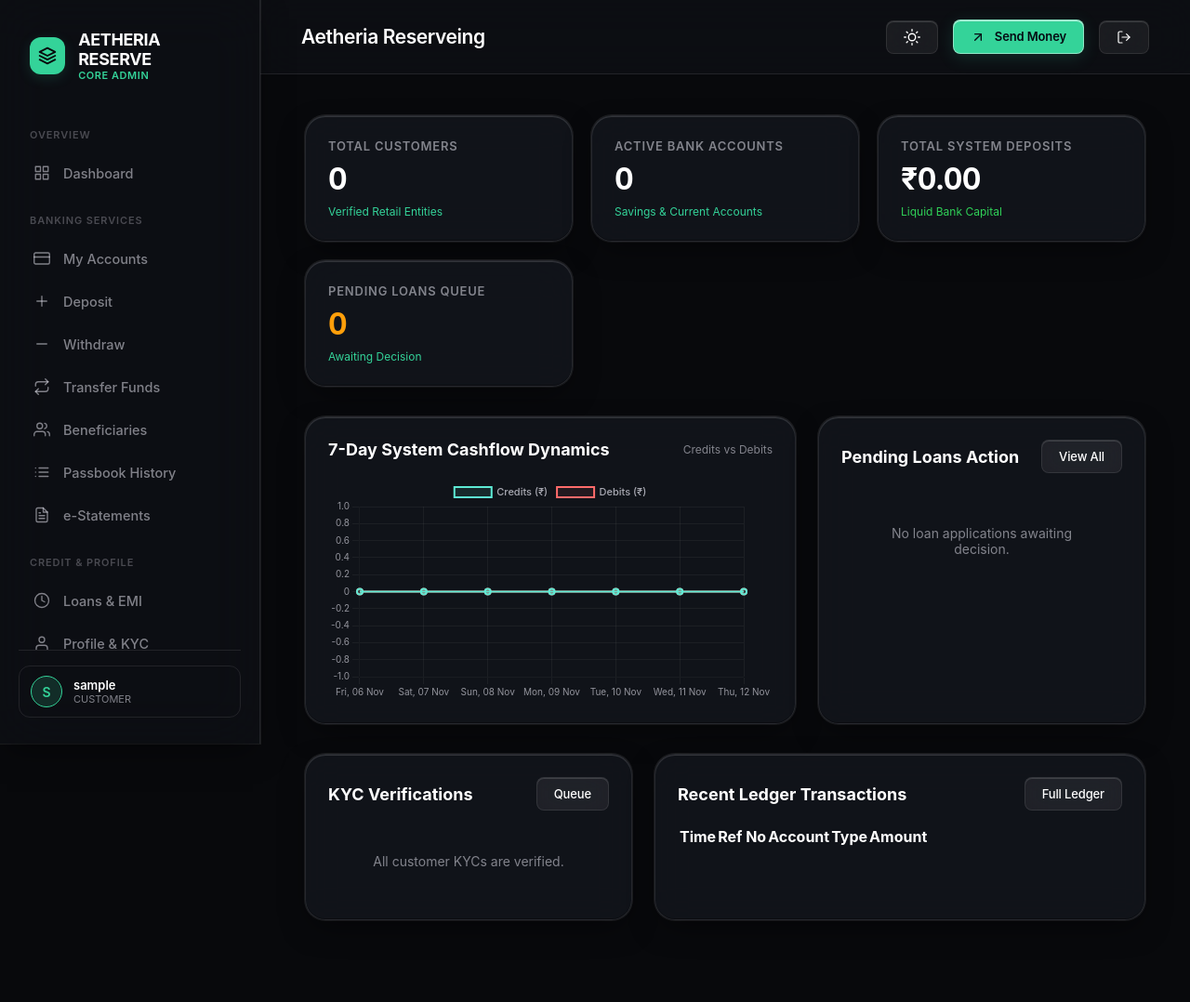
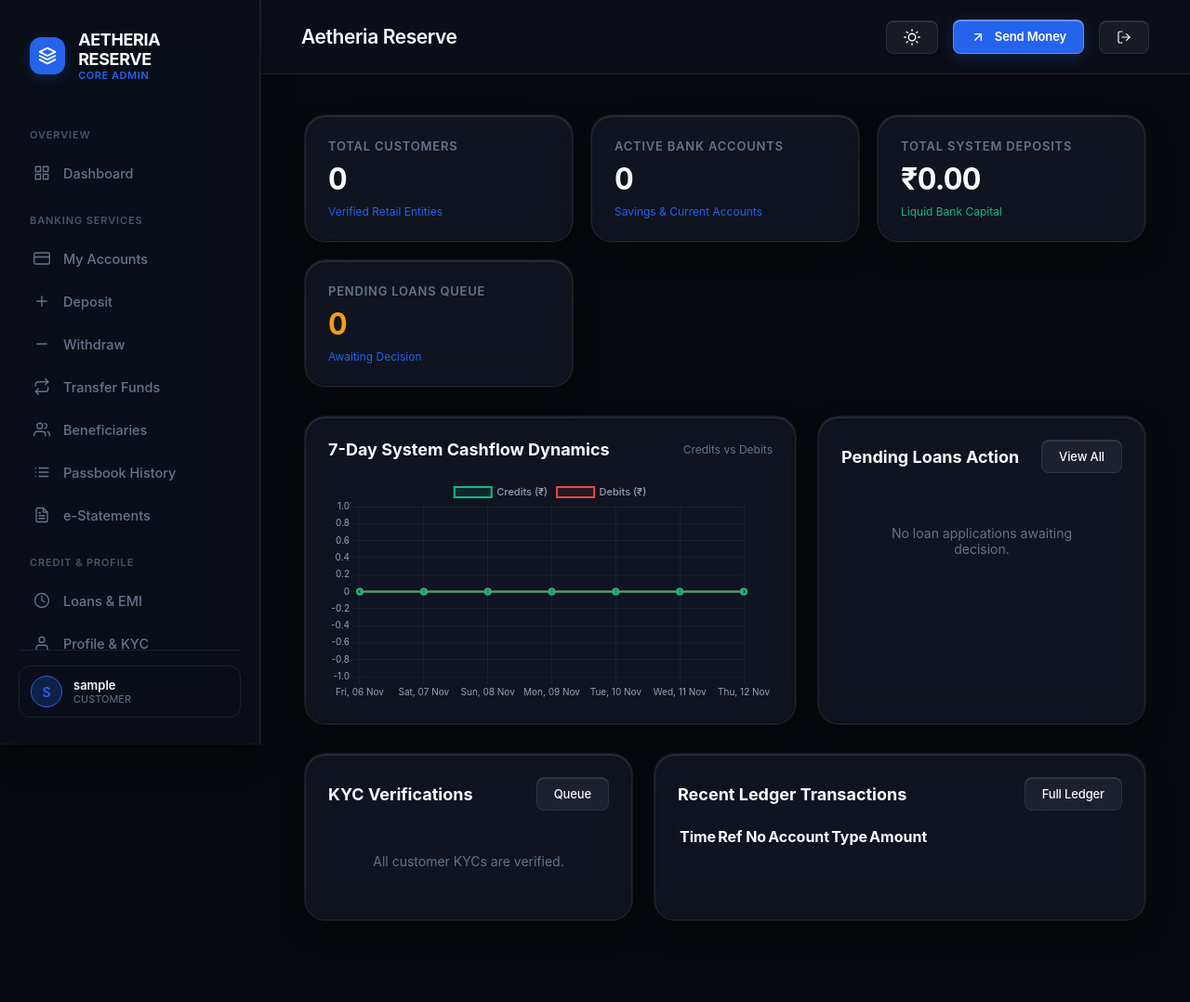
Before and after one commit to jainmikul23/BANKING-SYSTEM, a Django app: page /portal-admin/ in a window 1280 px wide. Shown: the whole page at 93% size. Run offline with Django 5.2, Linux system fonts and the light colour scheme; the visitor is signed in with stand-in values (Sample User, id 1); data that the repository does not hold is empty; some libraries are stand-ins or nearby versions.

Commit message:
feat(theme): transition to Institutional Sapphire & Obsidian palette, eliminate crypto/mint tints

```diff
--- a/banking/statements.py
+++ b/banking/statements.py
@@ -60,7 +60,7 @@ def generate_pdf_statement(account, transactions, start_date=None, end_date=None
 
     # Custom typography styles
     primary_color = colors.HexColor('#0B1426')
-    accent_color = colors.HexColor('#0F766E')
+    accent_color = colors.HexColor('#1D4ED8')
     text_dark = colors.HexColor('#1E293B')
     text_muted = colors.HexColor('#64748B')
     border_color = colors.HexColor('#E2E8F0')
--- a/static/css/glass.css
+++ b/static/css/glass.css
@@ -111,15 +111,16 @@
 
 .btn-primary {
   background: var(--accent);
-  color: #050811;
+  color: #FFFFFF;
   font-weight: 600;
-  border: 1px solid rgba(255, 255, 255, 0.45);
-  box-shadow: 0 4px 18px var(--accent-glow), inset 0 1px 0 rgba(255, 255, 255, 0.6);
+  border: 1px solid rgba(255, 255, 255, 0.25);
+  box-shadow: 0 4px 18px var(--accent-glow), inset 0 1px 0 rgba(255, 255, 255, 0.35);
 }
 
 .btn-primary:hover {
   background: var(--accent-hover);
-  box-shadow: 0 6px 24px var(--accent-glow), inset 0 1px 0 rgba(255, 255, 255, 0.7);
+  color: #FFFFFF;
+  box-shadow: 0 6px 24px var(--accent-glow), inset 0 1px 0 rgba(255, 255, 255, 0.45);
 }
 
 .btn-glass {
--- a/static/css/layout.css
+++ b/static/css/layout.css
@@ -92,7 +92,7 @@ body::before {
   align-items: center;
   justify-content: center;
   box-shadow: 0 4px 14px var(--accent-glow);
-  color: #08090C;
+  color: #FFFFFF;
 }
 
 .brand-title {
--- a/static/css/pages/auth.css
+++ b/static/css/pages/auth.css
@@ -31,8 +31,8 @@
   width: 48px;
   height: 48px;
   border-radius: var(--r-md);
-  background: linear-gradient(135deg, var(--accent) 0%, #0F766E 100%);
-  color: #060B16;
+  background: linear-gradient(135deg, var(--accent) 0%, #1D4ED8 100%);
+  color: #FFFFFF;
   display: flex;
   align-items: center;
   justify-content: center;
--- a/static/css/pages/landing.css
+++ b/static/css/pages/landing.css
@@ -49,7 +49,7 @@
   display: flex;
   align-items: center;
   justify-content: center;
-  color: #08090C;
+  color: #FFFFFF;
   box-shadow: 0 4px 16px var(--accent-glow);
 }
 
@@ -116,8 +116,8 @@
 }
 
 .hero-title .accent-text {
-  color: var(--accent);
-  background: linear-gradient(135deg, #FFFFFF 0%, #34D399 75%);
+  color: #60A5FA;
+  background: linear-gradient(135deg, #FFFFFF 25%, #60A5FA 100%);
   -webkit-background-clip: text;
   -webkit-text-fill-color: transparent;
 }
--- a/static/css/tokens.css
+++ b/static/css/tokens.css
@@ -1,53 +1,53 @@
 :root {
   /* =====================================================================
-     APPLE HIG DARK MODE SPECIFICATION (macOS Sonoma & iOS Wallet)
-     No purple gradients, no neon glow, pure optical contrast & SF Pro
+     INSTITUTIONAL RESERVE PALETTE (Midnight Obsidian, Titanium & Sapphire)
+     Zero AI neon/purple, calibrated optical contrast, executive typography
      ===================================================================== */
-  --bg-0: #08090C;             /* Space Black canvas */
-  --bg-1: #0F1015;             /* Inset Grouped background */
-  --bg-surface: #16181F;       /* Elevated card background */
-  --bg-card: rgba(255, 255, 255, 0.045);
-  --bg-card-hover: rgba(255, 255, 255, 0.075);
-  --bg-input: rgba(255, 255, 255, 0.05);
+  --bg-0: #07090E;             /* Deep Midnight Obsidian canvas */
+  --bg-1: #0D111A;             /* Institutional Inset Slate */
+  --bg-surface: #131824;       /* Elevated Executive Card */
+  --bg-card: rgba(255, 255, 255, 0.035);
+  --bg-card-hover: rgba(255, 255, 255, 0.065);
+  --bg-input: rgba(255, 255, 255, 0.045);
 
-  /* Frosted Glass Layers (visionOS multi-pass) */
-  --glass-base: rgba(15, 16, 21, 0.78);
-  --glass-card: rgba(255, 255, 255, 0.04);
-  --glass-panel: rgba(22, 24, 31, 0.72);
-  --glass-strong: rgba(28, 30, 39, 0.88);
-  --glass-interactive: rgba(255, 255, 255, 0.06);
+  /* Frosted Glass Layers (Multi-pass architectural blur) */
+  --glass-base: rgba(13, 17, 26, 0.82);
+  --glass-card: rgba(255, 255, 255, 0.035);
+  --glass-panel: rgba(19, 24, 36, 0.78);
+  --glass-strong: rgba(24, 31, 46, 0.92);
+  --glass-interactive: rgba(255, 255, 255, 0.055);
 
-  /* Apple Hairline Strokes */
-  --stroke: rgba(255, 255, 255, 0.09);
-  --stroke-subtle: rgba(255, 255, 255, 0.05);
-  --stroke-highlight: rgba(255, 255, 255, 0.18);
-  --highlight-top: inset 0 1px 0 rgba(255, 255, 255, 0.14);
-  --highlight-inner: inset 0 0 0 1px rgba(255, 255, 255, 0.06);
-  --shadow-occlusion: inset 0 -1px 0 0 rgba(0, 0, 0, 0.35);
+  /* Precision Hairline Strokes */
+  --stroke: rgba(255, 255, 255, 0.08);
+  --stroke-subtle: rgba(255, 255, 255, 0.04);
+  --stroke-highlight: rgba(255, 255, 255, 0.16);
+  --highlight-top: inset 0 1px 0 rgba(255, 255, 255, 0.12);
+  --highlight-inner: inset 0 0 0 1px rgba(255, 255, 255, 0.05);
+  --shadow-occlusion: inset 0 -1px 0 0 rgba(0, 0, 0, 0.45);
 
-  /* Apple Human Interface Typography Tokens */
-  --text: #FFFFFF;                                /* Primary Label */
-  --text-secondary: rgba(235, 235, 245, 0.78);     /* Secondary Label */
-  --muted: rgba(235, 235, 245, 0.52);              /* Tertiary Label */
-  --muted-light: rgba(235, 235, 245, 0.28);        /* Quaternary Label */
+  /* Executive Typography Tokens */
+  --text: #F8FAFC;                                /* Platinum Crisp White */
+  --text-secondary: #94A3B8;                      /* Cool Slate */
+  --muted: #64748B;                               /* Slate Muted */
+  --muted-light: #475569;                         /* Slate Quaternary */
 
-  /* Apple Financial Accent (Clean Mint & Titanium - Zero Purple) */
-  --accent: #34D399;                               /* Apple Cash Mint */
-  --accent-rgb: 52, 211, 153;
-  --accent-glow: rgba(52, 211, 153, 0.16);
-  --accent-hover: #10B981;
-  --accent-surface: rgba(52, 211, 153, 0.09);
-  --accent-border: rgba(52, 211, 153, 0.25);
+  /* Institutional Banking Accent: Precision Royal Sapphire */
+  --accent: #2563EB;                               /* Royal Sapphire Blue */
+  --accent-rgb: 37, 99, 235;
+  --accent-glow: rgba(37, 99, 235, 0.22);
+  --accent-hover: #1D4ED8;                         /* Deep Royal Hover */
+  --accent-surface: rgba(37, 99, 235, 0.10);
+  --accent-border: rgba(37, 99, 235, 0.32);
 
-  /* Secondary Status Colors */
-  --danger: #FF453A;                               /* Apple System Red */
-  --danger-bg: rgba(255, 69, 58, 0.12);
-  --danger-border: rgba(255, 69, 58, 0.28);
-  --ok: #30D158;                                   /* Apple System Green */
-  --ok-bg: rgba(48, 209, 88, 0.12);
-  --ok-border: rgba(48, 209, 88, 0.26);
-  --warning: #FF9F0A;                              /* Apple System Orange */
-  --warning-bg: rgba(255, 159, 10, 0.12);
+  /* Financial Status Colors */
+  --danger: #EF4444;                               /* Institutional Red */
+  --danger-bg: rgba(239, 68, 68, 0.12);
+  --danger-border: rgba(239, 68, 68, 0.28);
+  --ok: #10B981;                                   /* Verified Asset Green */
+  --ok-bg: rgba(16, 185, 129, 0.12);
+  --ok-border: rgba(16, 185, 129, 0.28);
+  --warning: #F59E0B;                              /* Escrow / Pending Amber */
+  --warning-bg: rgba(245, 158, 11, 0.12);
 
   /* Apple Corner Radii */
   --r-xl: 22px;
--- a/templates/accounts/login.html
+++ b/templates/accounts/login.html
@@ -31,7 +31,7 @@
           <polyline points="2 12 12 17 22 12"></polyline>
         </svg>
       </div>
-      <h1 class="auth-title">Aetheria Reserveing Portal</h1>
+      <h1 class="auth-title">Aetheria Reserve Portal</h1>
       <p class="auth-subtitle">Encrypted Session Access &bull; MySQL 8 Core</p>
     </div>
 
--- a/templates/admin/dashboard.html
+++ b/templates/admin/dashboard.html
@@ -161,8 +161,8 @@ document.addEventListener('DOMContentLoaded', () => {
         {
           label: 'Credits (₹)',
           data: credits,
-          borderColor: '#5EEAD4',
-          backgroundColor: 'rgba(94, 234, 212, 0.1)',
+          borderColor: '#10B981',
+          backgroundColor: 'rgba(16, 185, 129, 0.12)',
           fill: true,
           tension: 0.35,
           borderWidth: 2,
@@ -170,8 +170,8 @@ document.addEventListener('DOMContentLoaded', () => {
         {
           label: 'Debits (₹)',
           data: debits,
-          borderColor: '#FF6B6B',
-          backgroundColor: 'rgba(255, 107, 107, 0.08)',
+          borderColor: '#EF4444',
+          backgroundColor: 'rgba(239, 68, 68, 0.10)',
           fill: true,
           tension: 0.35,
           borderWidth: 2,
@@ -183,17 +183,17 @@ document.addEventListener('DOMContentLoaded', () => {
       maintainAspectRatio: false,
       plugins: {
         legend: {
-          labels: { color: 'rgba(235, 235, 245, 0.7)', font: { family: '-apple-system, BlinkMacSystemFont, "SF Pro Text", sans-serif', size: 11, weight: '500' } }
+          labels: { color: '#94A3B8', font: { family: '-apple-system, BlinkMacSystemFont, "SF Pro Text", sans-serif', size: 11, weight: '500' } }
         }
       },
       scales: {
         x: {
           grid: { color: 'rgba(255, 255, 255, 0.05)' },
-          ticks: { color: 'rgba(235, 235, 245, 0.6)', font: { family: '-apple-system, BlinkMacSystemFont, "SF Pro Text", sans-serif', size: 10 } }
+          ticks: { color: '#94A3B8', font: { family: '-apple-system, BlinkMacSystemFont, "SF Pro Text", sans-serif', size: 10 } }
         },
         y: {
           grid: { color: 'rgba(255, 255, 255, 0.05)' },
-          ticks: { color: 'rgba(235, 235, 245, 0.6)', font: { family: '-apple-system, BlinkMacSystemFont, "SF Pro Text", sans-serif', size: 10 } }
+          ticks: { color: '#94A3B8', font: { family: '-apple-system, BlinkMacSystemFont, "SF Pro Text", sans-serif', size: 10 } }
         }
       }
     }
--- a/templates/landing.html
+++ b/templates/landing.html
@@ -36,7 +36,7 @@
   transform: translate(-50%, -50%);
   width: 500px;
   height: 500px;
-  background: radial-gradient(circle, rgba(94, 234, 212, 0.16) 0%, rgba(56, 189, 248, 0.08) 40%, transparent 70%);
+  background: radial-gradient(circle, rgba(37, 99, 235, 0.14) 0%, rgba(96, 165, 250, 0.04) 45%, transparent 70%);
   filter: blur(40px);
   pointer-events: none;
   z-index: 0;
--- a/templates/partials/topbar.html
+++ b/templates/partials/topbar.html
@@ -1,5 +1,5 @@
 <header class="app-topbar">
-  <div class="topbar-title">{% block page_title %}Aetheria Reserveing{% endblock %}</div>
+  <div class="topbar-title">{% block page_title %}Aetheria Reserve{% endblock %}</div>
   <div class="topbar-actions">
     <!-- Theme Toggle -->
     <button class="btn btn-glass btn-sm" id="theme-toggle-btn" title="Toggle Theme" aria-label="Toggle Theme">
```
Also changed, not shown: other parts of static/css/tokens.css (+26 -26 lines), accounts/seo_views.py (+1 -8 lines), docs/ER_DIAGRAM.md (+1 -1 lines), static/css/pages/accounts.css (+4 -4 lines), static/js/three/heroScene.js (+10 -10 lines), templates/base.html (+1 -1 lines), templates/customer/dashboard.html (+5 -5 lines).
